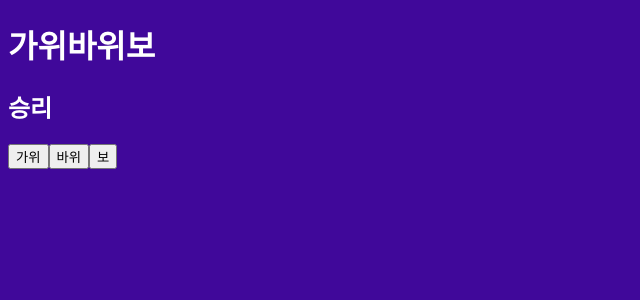
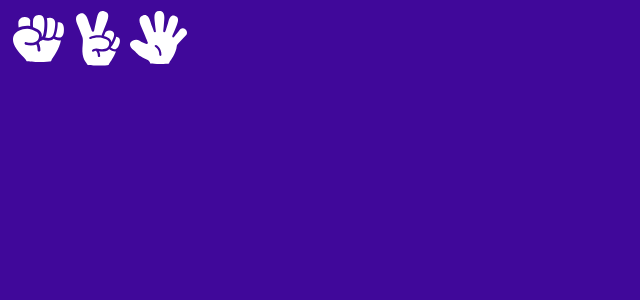
Before and after one commit to cloud0406/React_Codeit, a React (Create React App) app in the folder dicegame/: page / in a window 1280 px wide. Shown: the top 300 px of the page, without its empty margins (0-640 px from the left). Built offline with nearby package versions, Linux system fonts and the light colour scheme.

Commit message:
refactor : 가위바위보 게임 구현
* 간단한 가위바위보 이미지 넣기구현
* 가위바위보 이미지 보여주는 기능 추가
* 이미지 렌더링

```diff
--- a/dicegame/src/index.js
+++ b/dicegame/src/index.js
@@ -1,33 +1,7 @@
 import ReactDOM from 'react-dom';         //'react-dom'이라는 패키지에서 디폴트값으로 import한 객체를 ReactDOM이라는 이름 으로 import해서 render라는 메서드 실행
 import { Fragment } from 'react/cjs/react.production.min';
+import App from './App';
 
-const WINS = {
-  rock: 'scissor',
-  scissor: 'paper',
-  paper: 'rock',
-};
-
-function getResult(left, right) {
-  if (WINS[left] === right) return '승리';
-  else if (left === WINS[right]) return '패배';
-  return '무승부';
-}
-
-function handleClick() {
-  console.log('가위바위보!');
-}
-
-const me = 'rock';
-const other = 'scissor';
 
 // render 메서드는 첫 번째 argument요소로 html 태그를 만들어서 두 번째 argument 요소에 집어 넣어주는 역할
-ReactDOM.render(
-  <>
-    <h1>가위바위보</h1>
-    <h2>{getResult(me, other)}</h2>
-    <button onClick={handleClick}>가위</button>
-    <button onClick={handleClick}>바위</button>
-    <button onClick={handleClick}>보</button>
-  </>,
-  document.getElementById('root')
-);
+ReactDOM.render(<App />, document.getElementById('root'));
```
